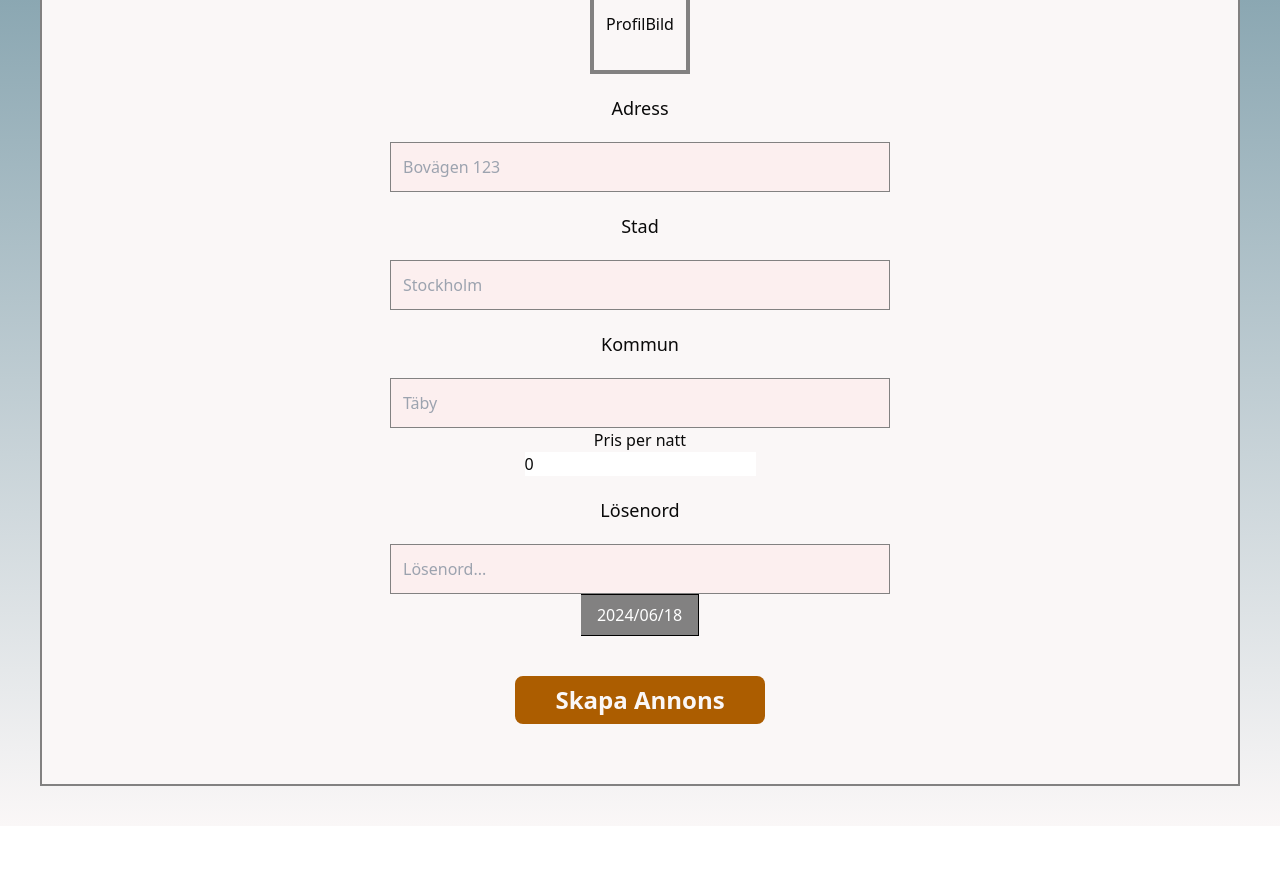
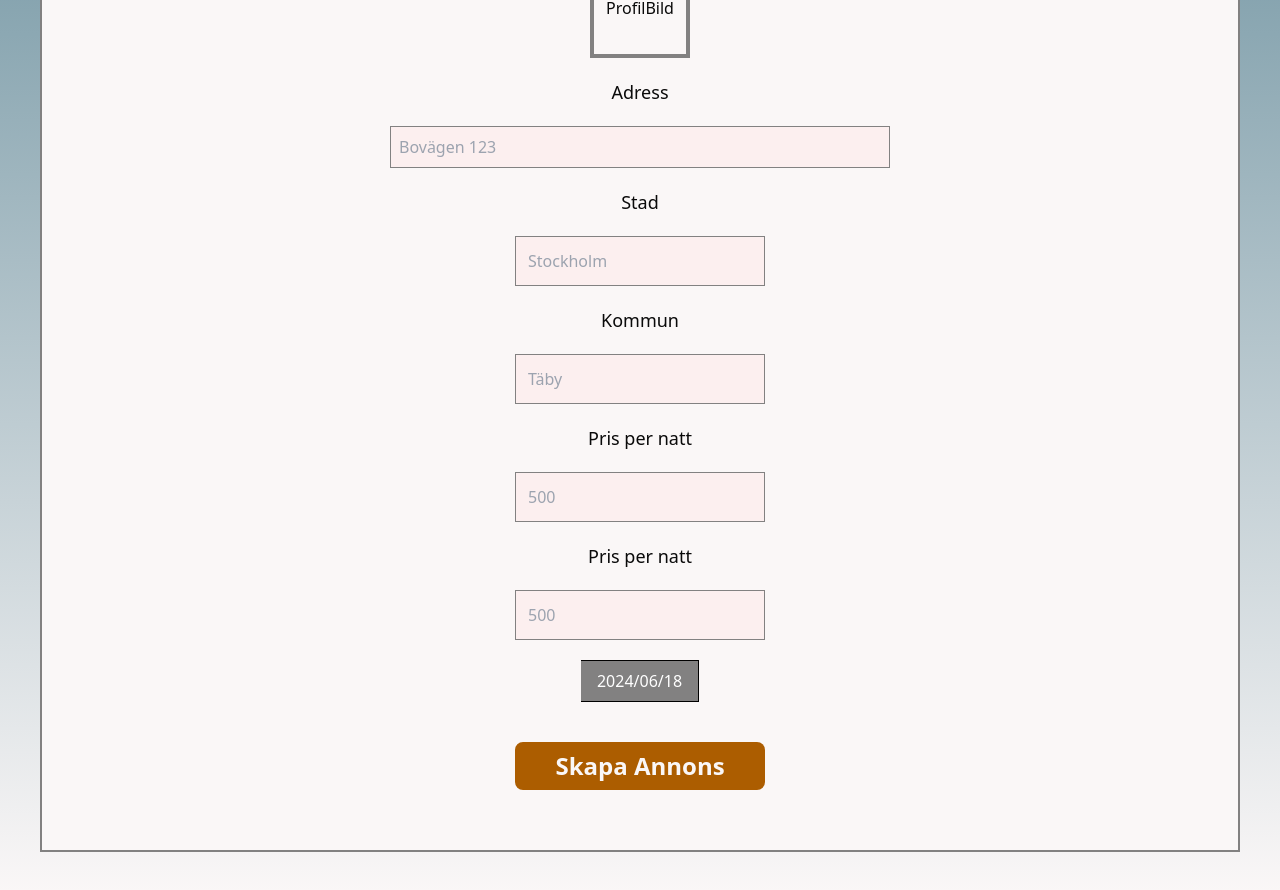
Before and after one commit to Vincent384/Staycation, a Next.js app: page /dashboard/create-listing in a window 1280 px wide. Shown: the part 520-1410 px from the top of the page. Before the commit the page ends 1346 px from the top, so only its background shows below. Built offline with nearby package versions, Linux system fonts and the light colour scheme.

Commit message:
Fortsättning på create

```diff
--- a/app/(auth)/dashboard/create-listing/page.tsx
+++ b/app/(auth)/dashboard/create-listing/page.tsx
@@ -26,9 +26,9 @@ const CreatePage = () => {
       city: '',
       district: ''
     },
-    price_per_night: 0,
+    price_per_night: '',
     available_dates: [],
-    maximum_guest: 0,
+    maximum_guest: '',
     house_rules: [],
     facilities: [],
     listingId: '',
@@ -47,9 +47,9 @@ const CreatePage = () => {
       city: '',
       district: ''
     },
-    price_per_night: 0,
+    price_per_night: '',
     available_dates: [],
-    maximum_guest: 0,
+    maximum_guest: '',
     house_rules: [],
     facilities: [],
     listingId: '',
@@ -93,6 +93,14 @@ const CreatePage = () => {
 
     }
 
+    function onHandleDay(day:string,year:string,month:string){
+      const date = `${year}-${month}-${day}`
+      setForm((prev) =>({
+        ...prev,
+        available_dates:[...prev.available_dates,date]
+      }))
+
+    }
 
 
   return (
@@ -156,16 +164,41 @@ const CreatePage = () => {
                   </div>
         </div>
             <InputForm nameText={'adress'} typeText='text' placeHolder='Bovägen 123'
-            labelText='Adress' onChangeInput={onChangeHandler} valueText={form.location.adress} errorText={error.location.adress}/>
-            <InputForm nameText={'city'} typeText='text' placeHolder='Stockholm'
-            labelText='Stad' onChangeInput={onChangeHandler} valueText={form.location.city} errorText={error.location.city}/>
-            <InputForm nameText={'district'} typeText='text' placeHolder='Täby'
-            labelText='Kommun' onChangeInput={onChangeHandler} valueText={form.location.district} errorText={error.location.district} />
-            <label>Pris&nbsp;per&nbsp;natt</label>
-            <input type="number" value={form.price_per_night} onChange={onChangeHandler} />
-            <InputForm nameText={'password'} typeText='password' placeHolder='Lösenord...'
-            labelText='Lösenord' onChangeInput={onChangeHandler} valueText={form.location.district} errorText={error.location.district} />
-            <Calender/>
+            labelText='Adress'
+            onChangeInput={onChangeHandler}
+            valueText={form.location.adress}
+            errorText={error.location.adress}/>
+            <InputForm nameText={'city'}
+            typeText='text' placeHolder='Stockholm'
+            labelText='Stad'
+            onChangeInput={onChangeHandler}
+             valueText={form.location.city}
+             errorText={error.location.city}
+             changeInputSize={true}/>
+            <InputForm nameText={'district'}
+            typeText='text' placeHolder='Täby'
+            labelText='Kommun'
+            onChangeInput={onChangeHandler}
+            valueText={form.location.district}
+            errorText={error.location.district}
+            changeInputSize={true}/>
+            <InputForm nameText={'price_per_night'}
+            typeText='text' placeHolder='500'
+            labelText='Pris per natt'
+            onChangeInput={onChangeHandler}
+            valueText={form.price_per_night}
+            errorText={error.location.district}
+            changeInputSize={true} />
+              <InputForm nameText={'price_per_night'}
+            typeText='text' placeHolder='500'
+            labelText='Pris per natt'
+            onChangeInput={onChangeHandler}
+            valueText={form.location.district}
+            errorText={error.location.district}
+            changeInputSize={true} />
+            <div className='mt-5'>
+                <Calender onHandleDay={onHandleDay} />
+            </div>
 
             <button className='py-2 px-10 bg-customOrange text-customWhite rounded-lg
             text-2xl font-semibold mt-10 mb-5 hover:bg-customOrange/80 transition-all'>Skapa&nbsp;Annons</button>
--- a/app/component/Calender.tsx
+++ b/app/component/Calender.tsx
@@ -2,12 +2,17 @@
 import { ArrowBigLeft, ArrowBigRight, X } from 'lucide-react'
 import React, { useEffect, useState } from 'react'
 
-export const Calender = () => {
+
+type CalenderProps = {
+  onHandleDay:(day:string,year:string,month:string) => (void)
+}
+
+export const Calender = ({onHandleDay}:CalenderProps) => {
 
   const [toggler, setToggler] = useState(false)
   const [days, setDays] = useState<string[] | null>(null)
-  const [displayMonth, setDisplayMonth] = useState('')
-  const [year, setYear] = useState<string | null>(null)
+  const [displayMonth, setDisplayMonth] = useState<string>('')
+  const [year, setYear] = useState<string>('')
   const [weekDays, setWeekDays] = useState<string []>(['Mån','Tis','Ons','Tors','Fre','Lör','Sön'])
   const [monthOffset, setMonthOffset] = useState(0)
 
@@ -59,6 +64,8 @@ export const Calender = () => {
     displayDays(monthOffset)
   }, [monthOffset])
 
+
+
   return (
     <div onClick={onClickHandler} className='bg-customGray px-4 py-2 cursor-pointer relative text-white border border-l-0 border-black'>
       <span>2024/06/18</span>
@@ -98,7 +105,7 @@ export const Calender = () => {
           </div>
           <div className='grid grid-cols-7 cursor-pointer p-5'>
             {days && days.map((dag, index) => (
-              <span key={index}>{dag}</span>
+              <span onClick={() => onHandleDay(dag,year,displayMonth)} key={index}>{dag}</span>
             ))}
           </div>
         </div>
--- a/app/component/InputForm.tsx
+++ b/app/component/InputForm.tsx
@@ -1,27 +1,40 @@
-import React from 'react'
+import React from 'react';
 
-type InputProps={
-    typeText:string,
-    placeHolder:string,
-    labelText:string,
-    nameText:string
-    onChangeInput:(e:React.ChangeEvent<HTMLInputElement>) => (void),
-    valueText:string,
-    errorText?:string,
-}
+type InputProps = {
+  typeText: string;
+  placeHolder: string;
+  labelText: string;
+  nameText: string;
+  onChangeInput: (e: React.ChangeEvent<HTMLInputElement>) => void;
+  valueText: string;
+  errorText?: string;
+  changeInputSize?: boolean;
+};
 
-export const InputForm = ({typeText,placeHolder,labelText,nameText,onChangeInput,valueText,errorText}:InputProps) => {
+export const InputForm = ({
+  typeText,
+  placeHolder,
+  labelText,
+  nameText,
+  onChangeInput,
+  valueText,
+  errorText,
+  changeInputSize,
+}: InputProps) => {
   return (
     <div className='flex flex-col'>
-        <label className='text-center mt-5 text-lg mb-5' >{labelText}</label>
-        <input className='bg-customBeige w-[500px] p-3 border border-customGray max-md:pr-[200px] max-sm:w-[250px]
-        max-sm:p-1'
-        name={nameText}
-        type={typeText}
-        placeholder={placeHolder}
-        value={valueText}
-        onChange={(e)=> onChangeInput(e)}/>
-        <p className='text-red-700 text-lg'>{errorText}</p>
+      <label className='text-center mt-5 text-lg mb-5'>{labelText}</label>
+      <div>
+        <input
+          className={`bg-customBeige ${changeInputSize ? 'w-[250px] p-3' : 'w-[500px] p-2'} border border-customGray max-md:w-[250px] max-md:p-1`}
+          name={nameText}
+          type={typeText}
+          placeholder={placeHolder}
+          value={valueText}
+          onChange={(e) => onChangeInput(e)}
+        />
+        {errorText && <p className='text-red-700 text-lg'>{errorText}</p>}
+      </div>
     </div>
-  )
-}
+  );
+};
--- a/models/property.ts
+++ b/models/property.ts
@@ -13,9 +13,9 @@ const propertySchema = new Schema({
     images:[{type:String,required:true}],
     host:{type:mongoose.Schema.Types.ObjectId,ref:'Host'},
     location:locationSchema,
-    price_per_night:{type:Number,required:true},
+    price_per_night:{type:String,required:true},
     available_dates:[{type:String,required:true}],
-    maximum_guest:{type:Number,required:true},
+    maximum_guest:{type:String,required:true},
     house_rules:[{type:String,required:true}],
     facilities:[{type:String,default:[]}],
     accessibilityFeatures:[{type:String,default:[]}],
```
Also changed, not shown: types/listing.d.ts (+4 -4 lines).
